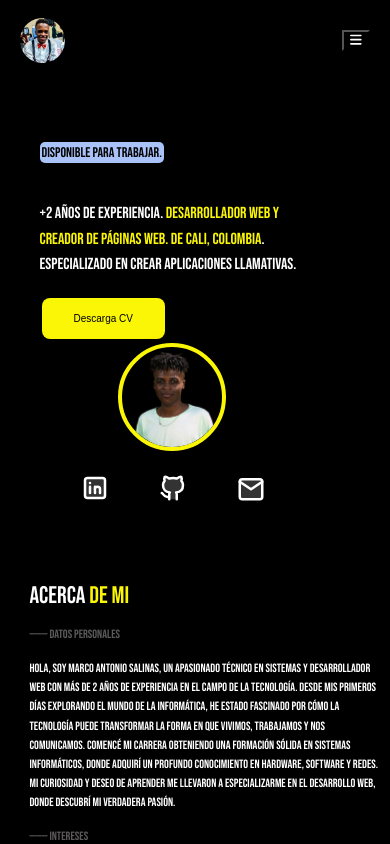
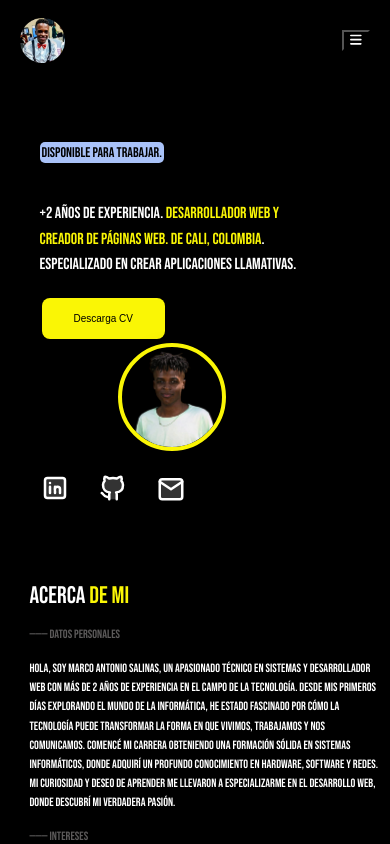
Before and after one commit to marcosali/port-web, a React (Create React App) app: page / in a window 390 px wide. Shown: the top 844 px of the page. Built offline with nearby package versions, Linux system fonts and the light colour scheme.

Commit message:
Update Home.css

```diff
--- a/src/Components/Home.css
+++ b/src/Components/Home.css
@@ -25,7 +25,6 @@
 
 /* Efecto de cursor intermitente */
 @keyframes blink-caret {
-
     from,
     to {
         border-color: transparent;
@@ -35,9 +34,6 @@
         border-color: orange;
     }
 }
-
-
-
 
 .title a {
     color: #000000;
@@ -77,7 +73,6 @@
     background-color: #f8f542;
     color: rgb(0, 0, 0);
 }
-
 
 .content {
     display: flex;
@@ -135,7 +130,6 @@
     height: 30px;
 }
 
-
 /* Tablets y dispositivos móviles */
 @media (max-width: 1024px) {
     .home {
@@ -158,8 +152,12 @@
         margin-top: 100px;
     }
 
-    .icon {
-        margin-left: 20px;
+    .title h1 {
+        font-size: 24px; /* Reducir el tamaño del título para pantallas pequeñas */
+    }
+
+    .text p {
+        max-width: 100%; /* Asegurar que el texto se ajuste al ancho de la pantalla */
     }
 
     .content {
@@ -174,7 +172,7 @@
     }
 
     .foto-img {
-        width: 100px;
+        width: 100px; /* Reducir el tamaño de la imagen en pantallas pequeñas */
         height: 100px;
     }
 
@@ -190,6 +188,6 @@
     }
 
     .text p {
-        max-width: 100%;
+        max-width: 100%; /* Asegurar que el texto se ajuste al ancho de la pantalla */
     }
 }
```
